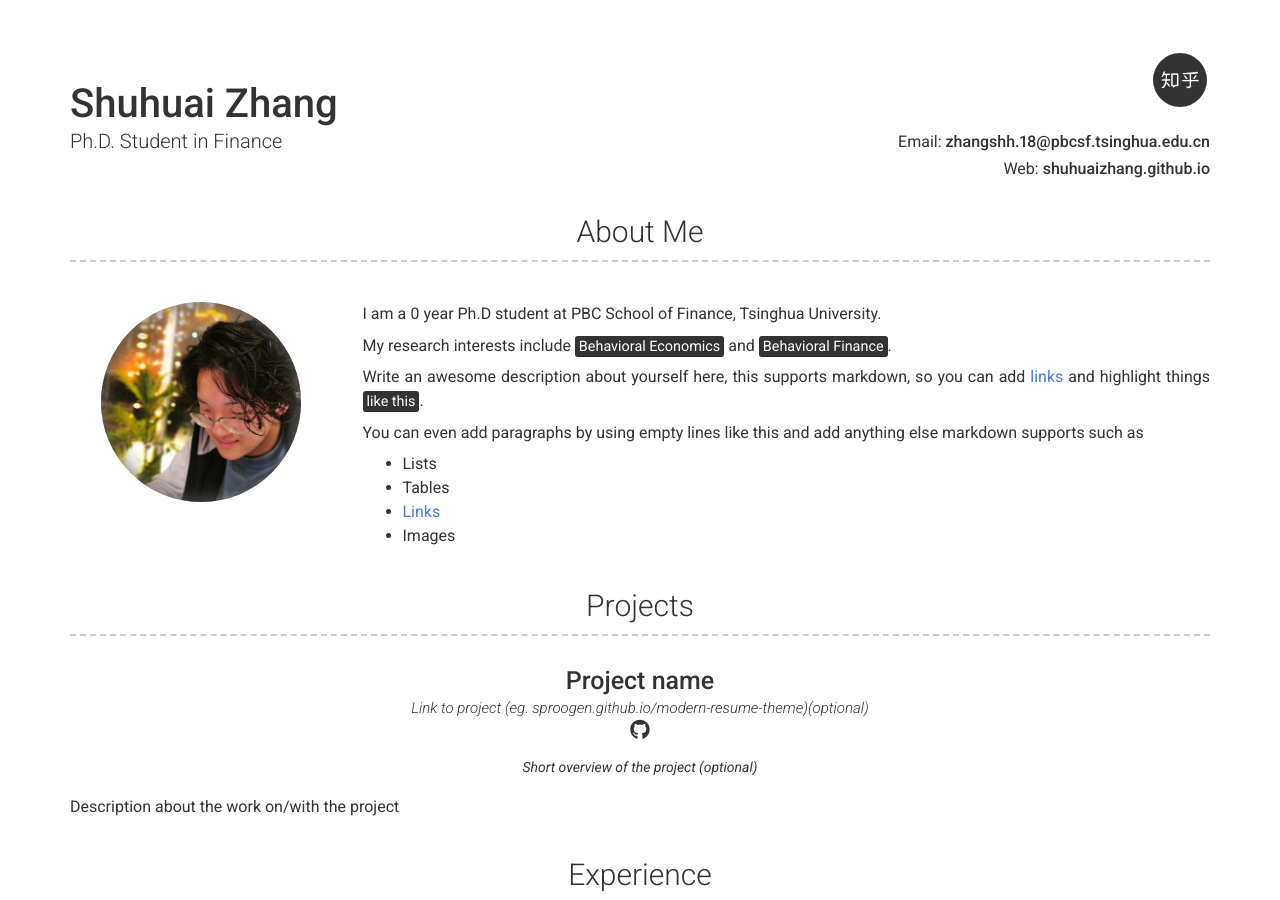
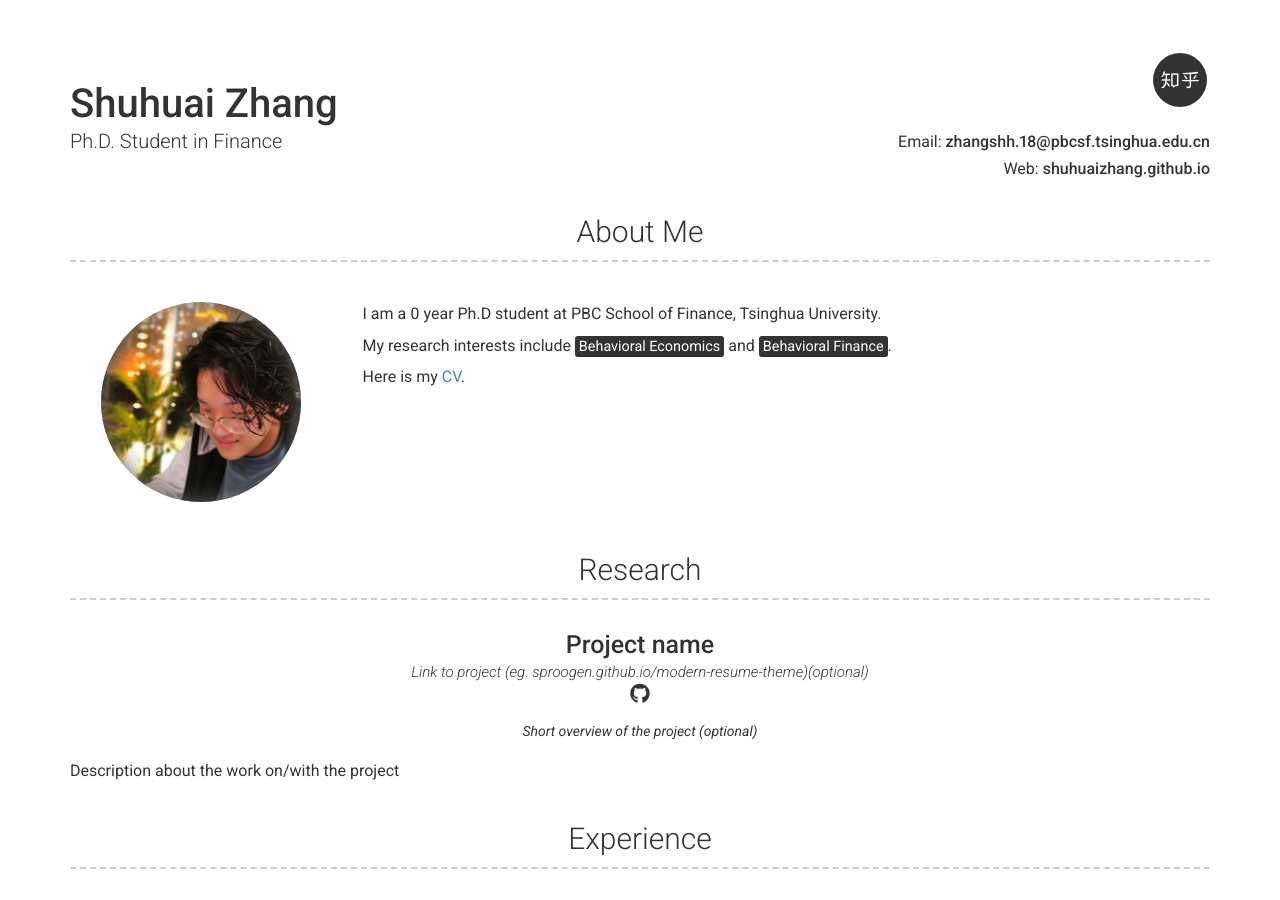
Before and after one commit to shuhuaizhang/shuhuaizhang.github.io, a Jekyll site: the page built from index.md, in a window 1280 px wide and 900 px high. Built offline with Jekyll 4.4.1, drawn with Linux system fonts in a browser that asks for light colours; nearby versions of some CDN libraries.

Commit message:
Update _config.yml

```diff
--- a/_config.yml
+++ b/_config.yml
@@ -48,22 +48,16 @@ about_content: | # this will include new lines to allow paragraphs
 
   My research interests include <mark>Behavioral Economics</mark> and <mark>Behavioral Finance</mark>.
 
-  Write an awesome description about yourself here, this supports markdown, so you can add [links](http://foobar.com) and highlight things <mark>like this</mark>.
-
-  You can even add paragraphs by using empty lines like this and add anything else markdown supports such as
-    - Lists
-    - Tables
-    - <a href="google.com">Links</a>
-    - Images
+  Here is my [CV](https://drive.google.com/file/d/1xsw1nfyQzpToSQbySktxu2YPEyzoFstQ/view?usp=sharing).
 
 # Projects Section
-# projects_title: Projects #(Use this to override about projects section title)
+projects_title: Research #(Use this to override about projects section title)
+
+# Education Section
+education_title: Education #(Use this to override about education section title)
 
 # Experience Section
-# experience_title: Experience #(Use this to override about experience section title)
-
-# Education Section
-# education_title: Education #(Use this to override about education section title)
+experience_title: Experience #(Use this to override about experience section title)
 
 # More Section
 # more_title: A Little More About Me #(Use this to override about more section title)
```
